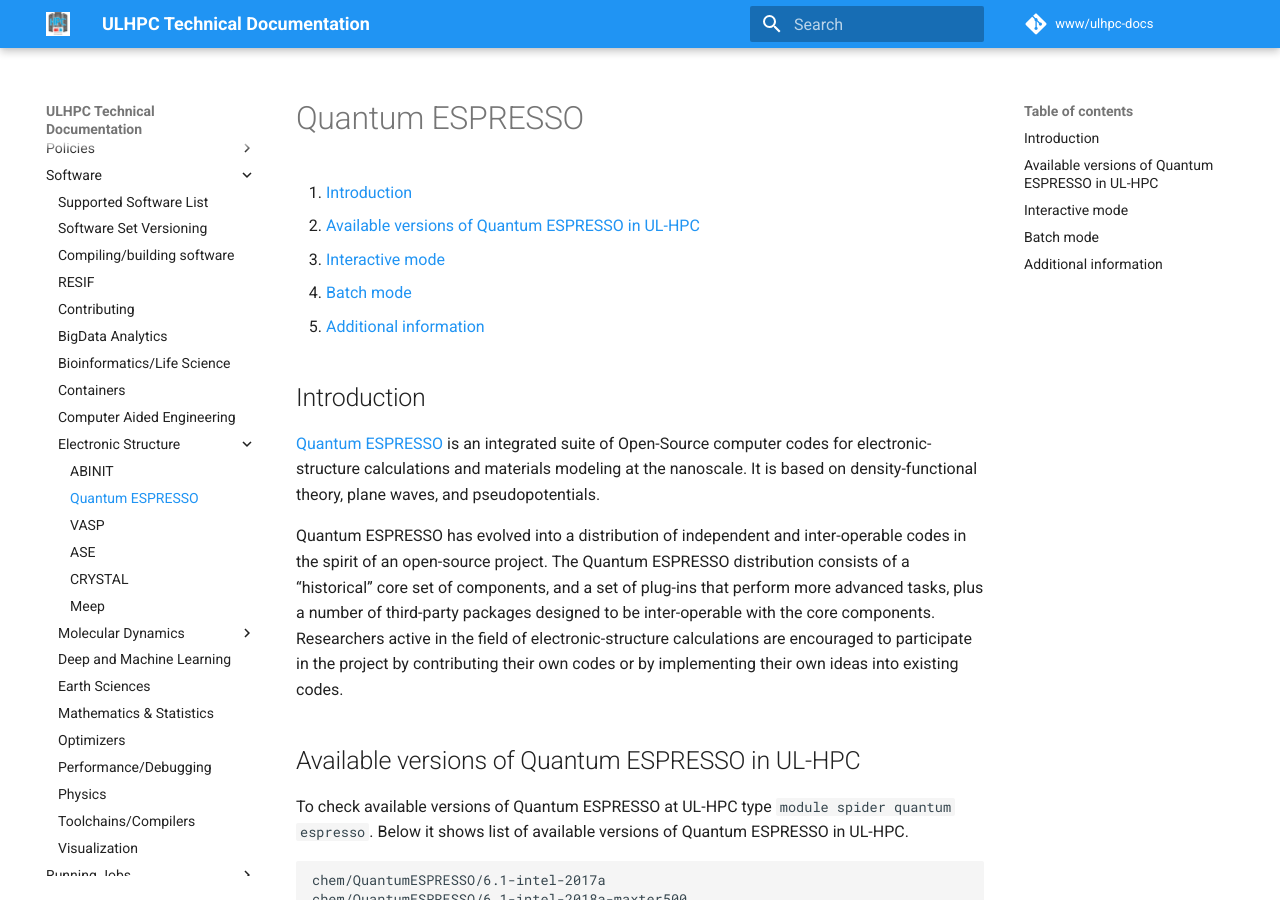
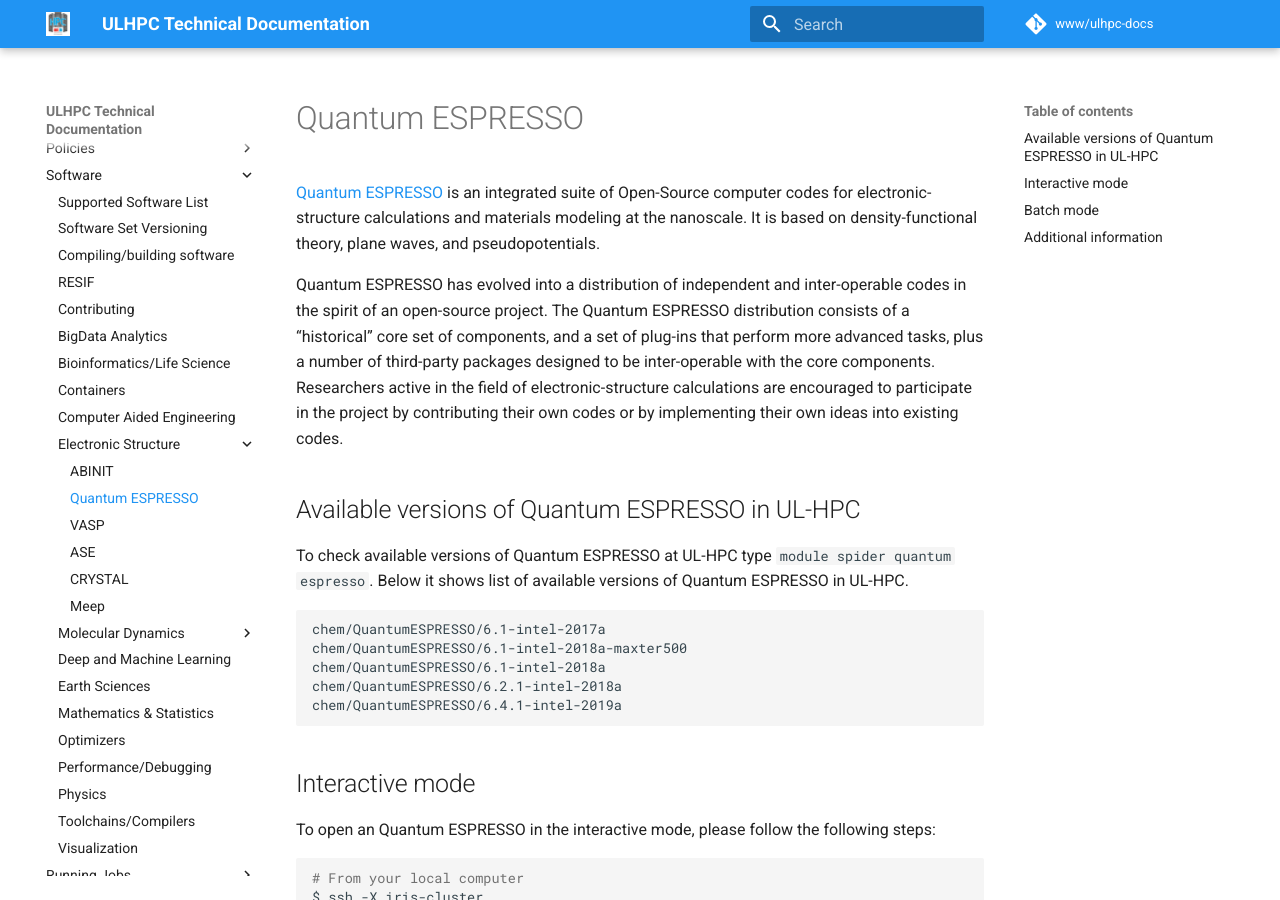
Before and after one commit to ULHPC/ulhpc-docs, an MkDocs documentation site: the page built from docs/software/electronics/quantum-espresso.md, in a window 1280 px wide and 900 px high. Built offline with MkDocs 1.6.1 and Material for MkDocs 9.7.7, drawn with Linux system fonts in a browser that asks for light colours.

Commit message:
Update quantum-espresso.md

````diff
--- a/docs/software/electronics/quantum-espresso.md
+++ b/docs/software/electronics/quantum-espresso.md
@@ -1,11 +1,3 @@
-1. [Introduction](#introduction)
-2. [Available versions of Quantum ESPRESSO in UL-HPC](#available-versions-of-quantum-espresso-in-ul-hpc)
-3. [Interactive mode](#interactive mode)
-4. [Batch mode](#batch-mode)
-5. [Additional information](#additional-information)
-
-## Introduction
-
 [Quantum ESPRESSO](https://www.quantum-espresso.org/project/manifesto)
 is an integrated suite of Open-Source computer codes for electronic-structure
 calculations and materials modeling at the nanoscale.
@@ -25,7 +17,7 @@ ideas into existing codes.
 ## Available versions of Quantum ESPRESSO in UL-HPC
 To check available versions of Quantum ESPRESSO at UL-HPC type `module spider quantum espresso`.
 Below it shows list of available versions of Quantum ESPRESSO in UL-HPC.
-```shell
+```bash
 chem/QuantumESPRESSO/6.1-intel-2017a
 chem/QuantumESPRESSO/6.1-intel-2018a-maxter500
 chem/QuantumESPRESSO/6.1-intel-2018a
@@ -36,7 +28,7 @@ chem/QuantumESPRESSO/6.4.1-intel-2019a
 ## Interactive mode
 To open an Quantum ESPRESSO in the interactive mode, please follow the following steps:
 
-```shell
+```bash
 # From your local computer
 $ ssh -X iris-cluster
 
@@ -51,7 +43,7 @@ $ pw.x -input example.in
 ```
 
 ## Batch mode
-```shell
+```bash
 #!/bin/bash -l
 #SBATCH -J QuantumESPRESSO
 #SBATCH -N 2
````
